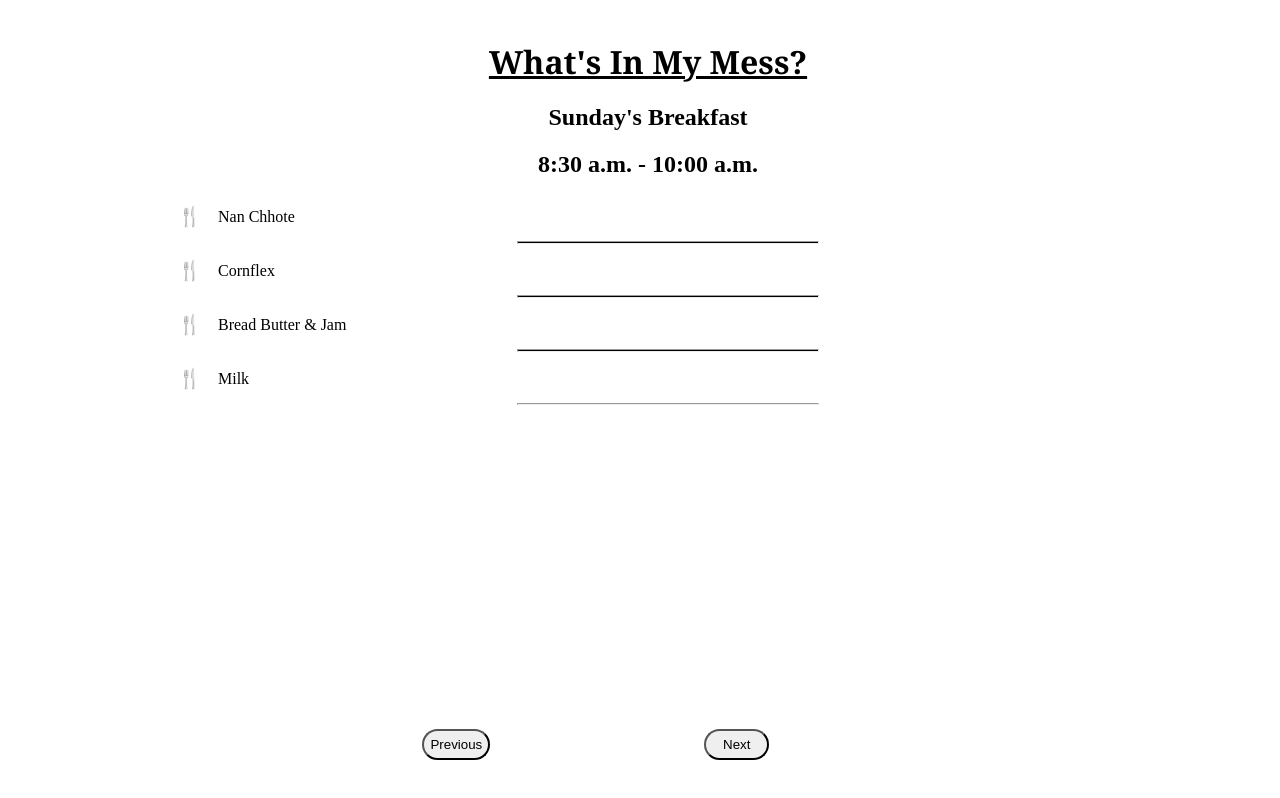
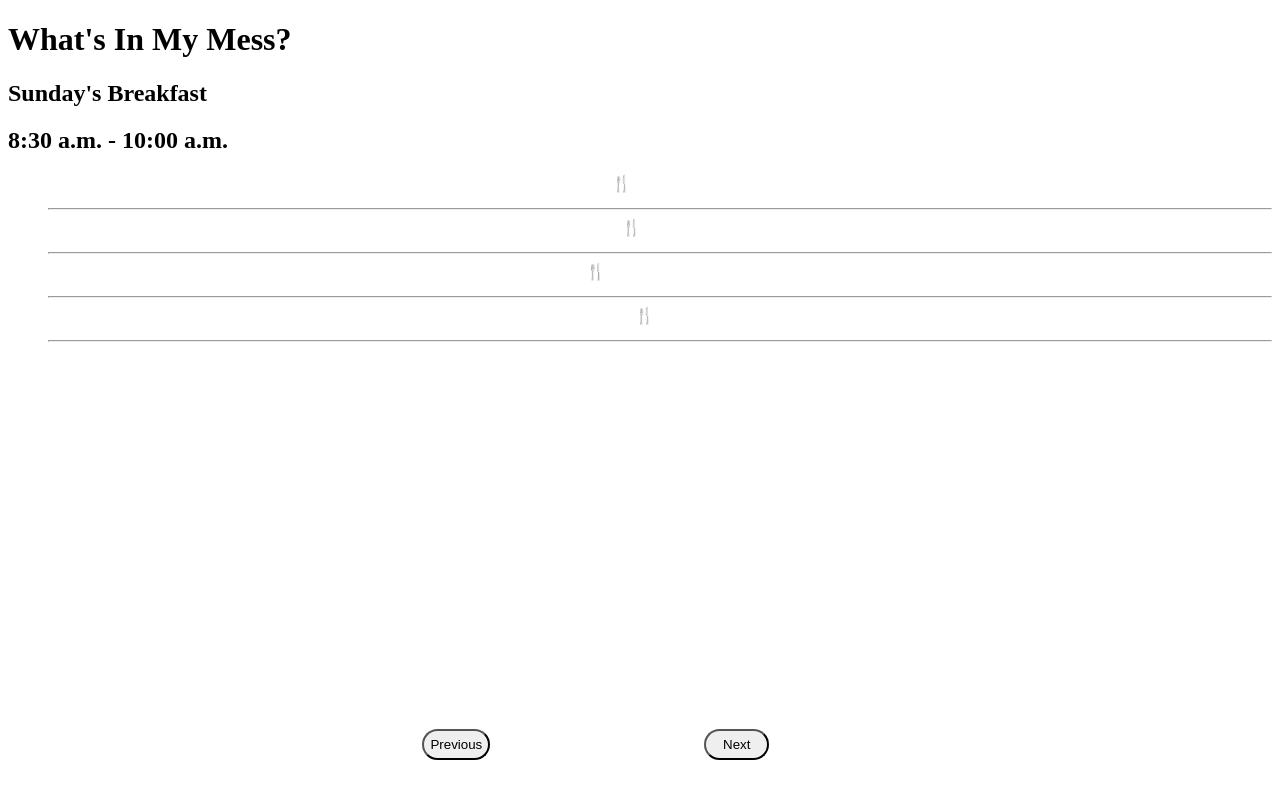
Before and after one commit to aaryanrajputhere/whatsinmymess, a plain HTML site: page Home.html in a window 1280 px wide. Drawn offline with Linux system fonts and the light colour scheme.

Commit message:
Update style.css

```diff
--- a/style.css
+++ b/style.css
@@ -1,56 +1,20 @@
-body {
-  background-color: white;
-  min-width: 100vw;
-  min-height: 100vh;
-  overflow: hidden;
-  background-size: cover;
-  background-position: center;
+.mealContainer {
+  text-align: center;
 }
 
-h1 {
-  margin-top: 40px;
-  color: black;
-  font-family: Cambria, Cochin, Georgia, Times, "Times New Roman", serif;
-  position: relative;
+li {
+  color: white;
+  list-style: none;
   text-align: center;
-  text-decoration: underline;
-}
-
-h2 {
-  color: black;
-  position: relative;
-  text-align: center;
-}
-.horizontal-line {
-  height: 0.8px;
-  width: 300px;
-  background-color: black;
-  align-items: center;
-}
-
-
-li {
-  position: relative;
-  padding-top: 10px;
-  padding-left: 50px;
-  list-style: none;
-  margin-left: 120px;
-
 }
 
 li:not(:last-child){
   margin-bottom: 15px;
-
 }
-
 li::before{
-  content:"\1F374";
-  font-size: 19px;
-  position: absolute;
-  left: 0;
-  margin-left: 10px;
-  margin-top: -3px;
-
+  content: "\1F374";
+  color:black;
+  position: relative;
 
 }
 
```
